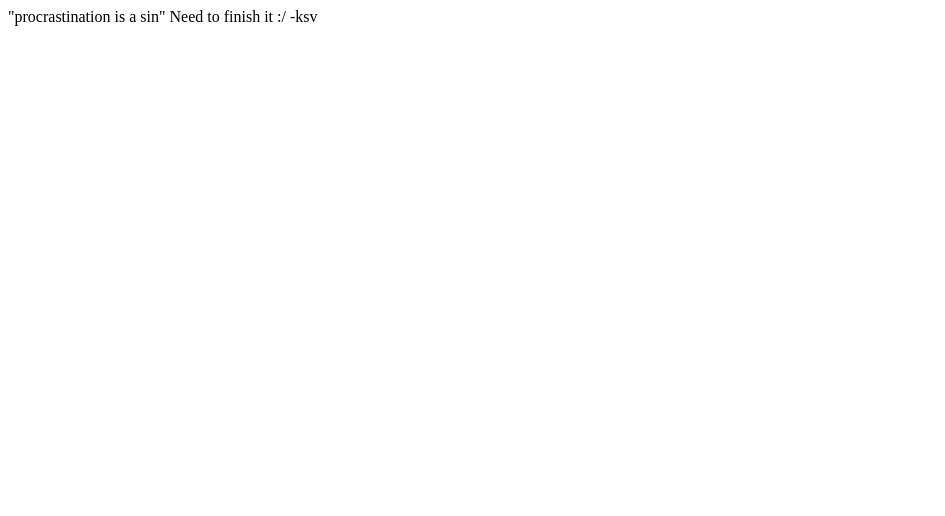
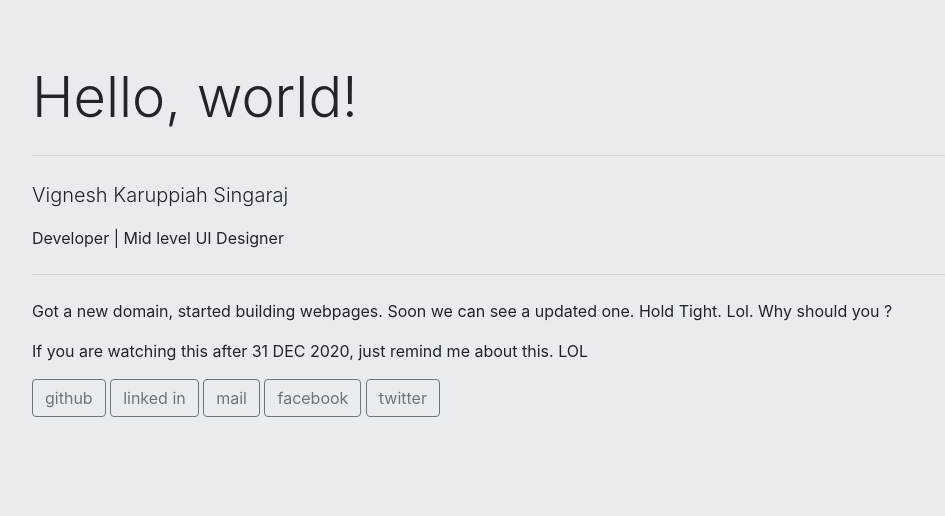
Before and after one commit to ksvicks/ksvicks.github.io, a plain HTML site: page index.html in a window 1280 px wide. Shown: the whole page, without its empty margins (0-945 px from the left). Drawn offline with nearby package versions, Linux system fonts and the light colour scheme.

Commit message:
first step in developing website

```diff
--- a/index.html
+++ b/index.html
@@ -1,10 +1,45 @@
-<html>
-<head>
-<title>KSV</title>
-</head>
-<body>
-"procrastination is a sin"
-Need to finish it :/
--ksv
-</body>
+<!doctype html>
+<html lang="en">
+  <head>
+    <!-- Required meta tags -->
+    <meta charset="utf-8">
+    <meta name="viewport" content="width=device-width, initial-scale=1, shrink-to-fit=no">
+
+    <!-- Bootstrap CSS -->
+    <link rel="stylesheet" href="https://cdn.jsdelivr.net/npm/bootstrap@4.5.3/dist/css/bootstrap.min.css" integrity="sha384-TX8t27EcRE3e/ihU7zmQxVncDAy5uIKz4rEkgIXeMed4M0jlfIDPvg6uqKI2xXr2" crossorigin="anonymous">
+    <title>KSV | Developer</title>
+  </head>
+  <body style="background:#e9ecef">
+    <div class="jumbotron">
+        <h1 class="display-4">Hello, world!</h1>
+        <hr class="my-4">
+        <p class="lead">Vignesh Karuppiah Singaraj</p>
+        <p>Developer | Mid level UI Designer</p>
+        <hr class="my-4">
+        <p>Got a new domain, started building webpages. Soon we can see a updated one. Hold Tight.
+            Lol. Why should you ?
+        </p>
+        <p>If you are watching this after 31 DEC 2020, just remind me about this. LOL
+        </p>
+        <a href="https://github.com/ksvicks" target="_blank" class="btn btn-outline-secondary" role="button" >github</a>
+        <a href="https://www.linkedin.com/in/vigneshksingaraj/" target="_blank" class="btn btn-outline-secondary" role="button" >linked in</a>
+        <a href="mailto:ksvicks@gmail.com" target="_blank" class="btn btn-outline-secondary" role="button" >mail</a>
+        <a href="https://www.facebook.com/ksvicks" target="_blank" class="btn btn-outline-secondary" role="button" >facebook</a>
+        <a href="https://twitter.com/ksvicks" target="_blank" class="btn btn-outline-secondary" role="button" >twitter</a>
+
+      </div>
+
+
+    <!-- Optional JavaScript; choose one of the two! -->
+
+    <!-- Option 1: jQuery and Bootstrap Bundle (includes Popper) -->
+    <script src="https://code.jquery.com/jquery-3.5.1.slim.min.js" integrity="sha384-DfXdz2htPH0lsSSs5nCTpuj/zy4C+OGpamoFVy38MVBnE+IbbVYUew+OrCXaRkfj" crossorigin="anonymous"></script>
+    <script src="https://cdn.jsdelivr.net/npm/bootstrap@4.5.3/dist/js/bootstrap.bundle.min.js" integrity="sha384-ho+j7jyWK8fNQe+A12Hb8AhRq26LrZ/JpcUGGOn+Y7RsweNrtN/tE3MoK7ZeZDyx" crossorigin="anonymous"></script>
+
+    <!-- Option 2: jQuery, Popper.js, and Bootstrap JS
+    <script src="https://code.jquery.com/jquery-3.5.1.slim.min.js" integrity="sha384-DfXdz2htPH0lsSSs5nCTpuj/zy4C+OGpamoFVy38MVBnE+IbbVYUew+OrCXaRkfj" crossorigin="anonymous"></script>
+    <script src="https://cdn.jsdelivr.net/npm/popper.js@1.16.1/dist/umd/popper.min.js" integrity="sha384-9/reFTGAW83EW2RDu2S0VKaIzap3H66lZH81PoYlFhbGU+6BZp6G7niu735Sk7lN" crossorigin="anonymous"></script>
+    <script src="https://cdn.jsdelivr.net/npm/bootstrap@4.5.3/dist/js/bootstrap.min.js" integrity="sha384-w1Q4orYjBQndcko6MimVbzY0tgp4pWB4lZ7lr30WKz0vr/aWKhXdBNmNb5D92v7s" crossorigin="anonymous"></script>
+    -->
+  </body>
 </html>
```
